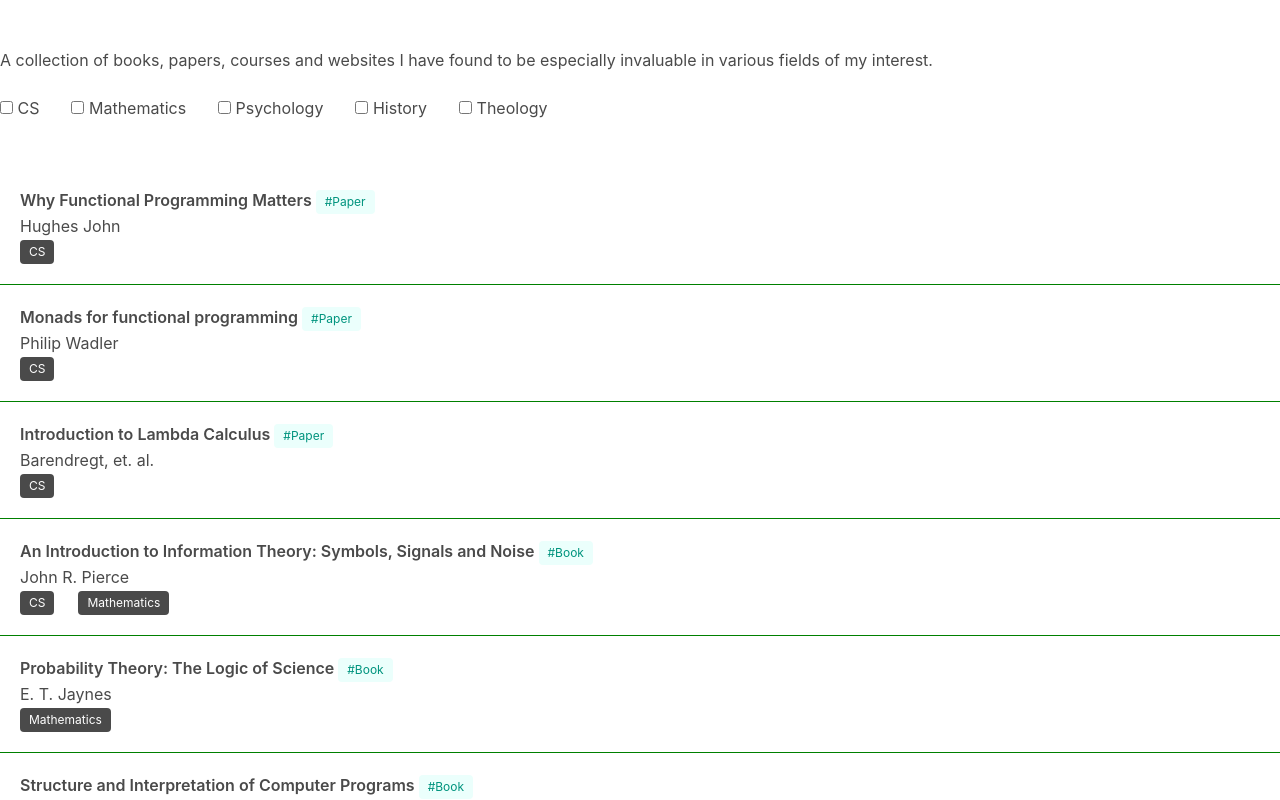
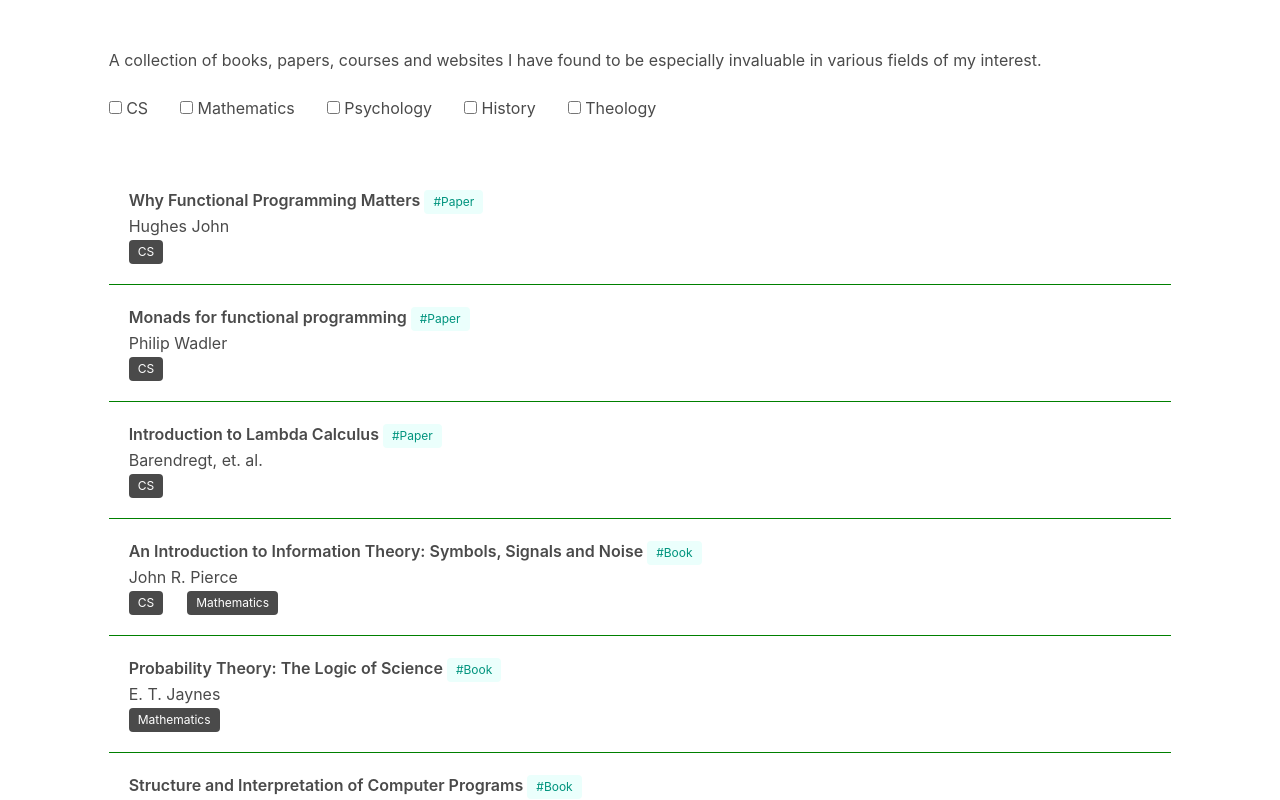
Before and after one commit to davidahmed/personal-homepage, a Vue app: page / in a window 1280 px wide. Shown: the top 800 px of the page. Built offline with nearby package versions, Linux system fonts and the light colour scheme.

Commit message:
Added the Library componenent into Bulma grid

```diff
--- a/src/App.vue
+++ b/src/App.vue
@@ -1,6 +1,8 @@
 <template>
-  <div id="app">
-    <Library name="Welcome to Your Vue.js App"/>
+  <div id="app" class="columns">
+    <div class="column is-10 is-offset-1">
+      <Library name="Welcome to Your Vue.js App"/>
+    </div>
   </div>
 </template>
 
@@ -15,5 +17,6 @@ export default {
 }
 </script>
 
-<style lang='sass'>
+<style>
+
 </style>
```
